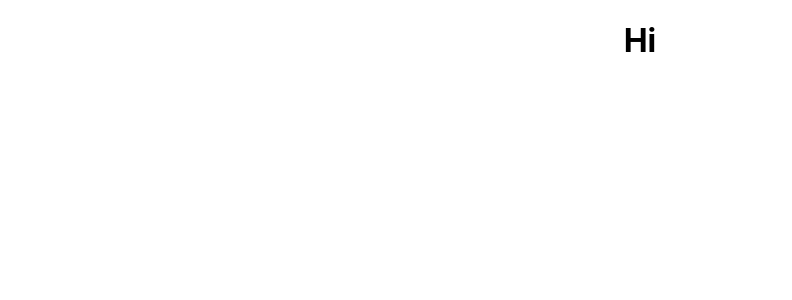
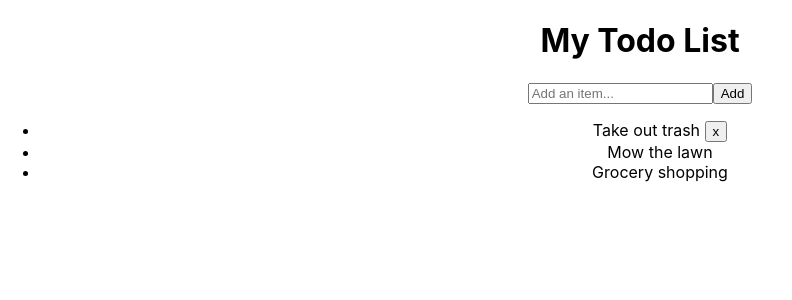
Before and after one commit to davidrazmadzeExtra/Todo_List_ReactJS, a React (Create React App) app: page / in a window 1280 px wide. Shown: the top 300 px of the page, without its empty margins (0-792 px from the left). Built offline with nearby package versions, Linux system fonts and the light colour scheme.

Commit message:
Hardcode elements of the app (input, header, list, etc.)

```diff
--- a/src/App.js
+++ b/src/App.js
@@ -3,7 +3,27 @@ import './App.css';
 function App() {
   return (
     <div className="app">
-      <h1>Hi</h1>
+      {/* 1. Header  */}
+      <h1>My Todo List</h1>
+
+      {/* 2. Add new item (input) */}
+      <input
+        type='text'
+        placeholder='Add an item...'
+      />
+
+      {/* Add (button) */}
+      <button>
+        Add
+      </button>
+
+      {/* 3. List of todos (unordered list) */}
+      <ul>
+        <li>Take out trash <button>x </button> </li>
+        <li>Mow the lawn</li>
+        <li>Grocery shopping</li>
+      </ul>
+
     </div>
   );
 }
```
